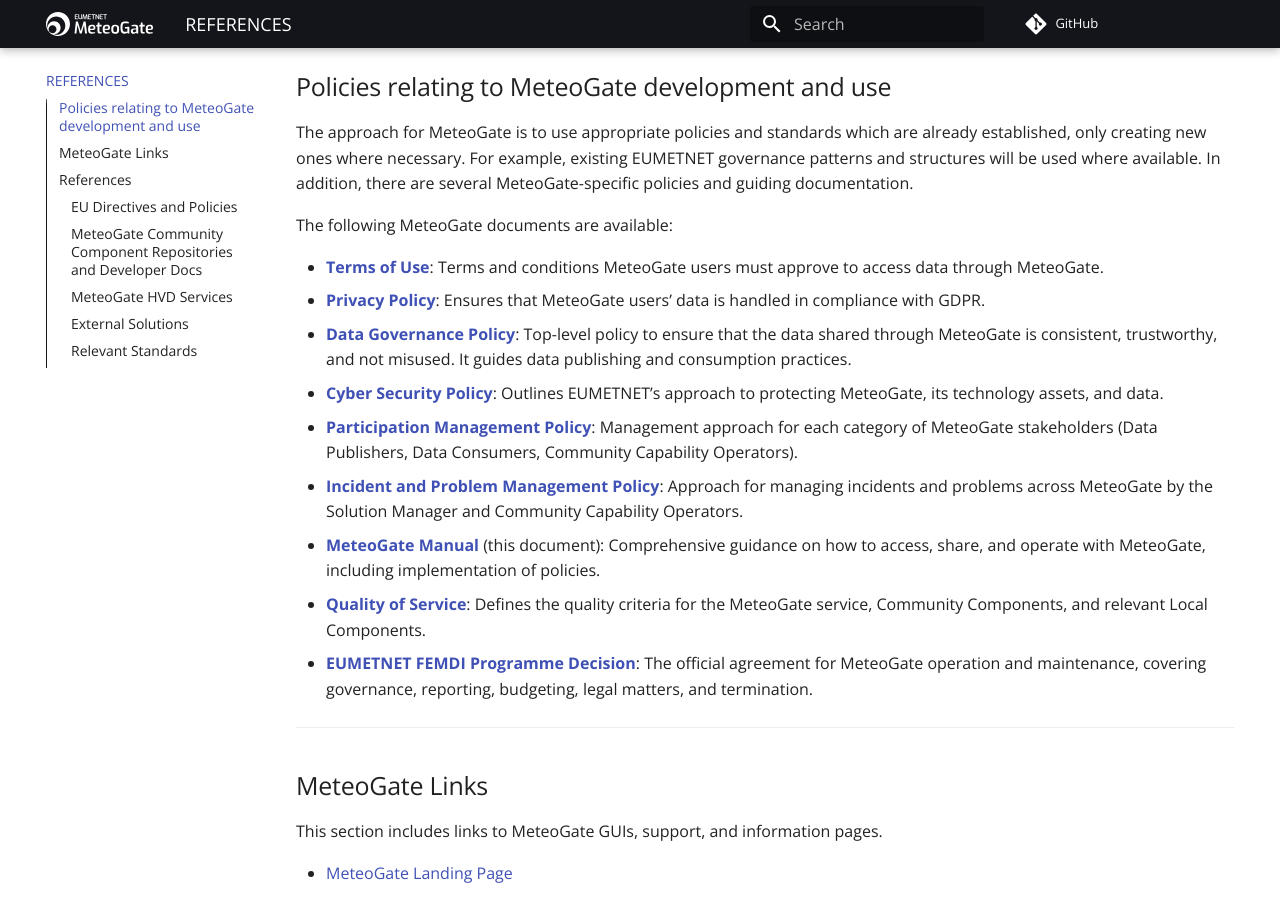
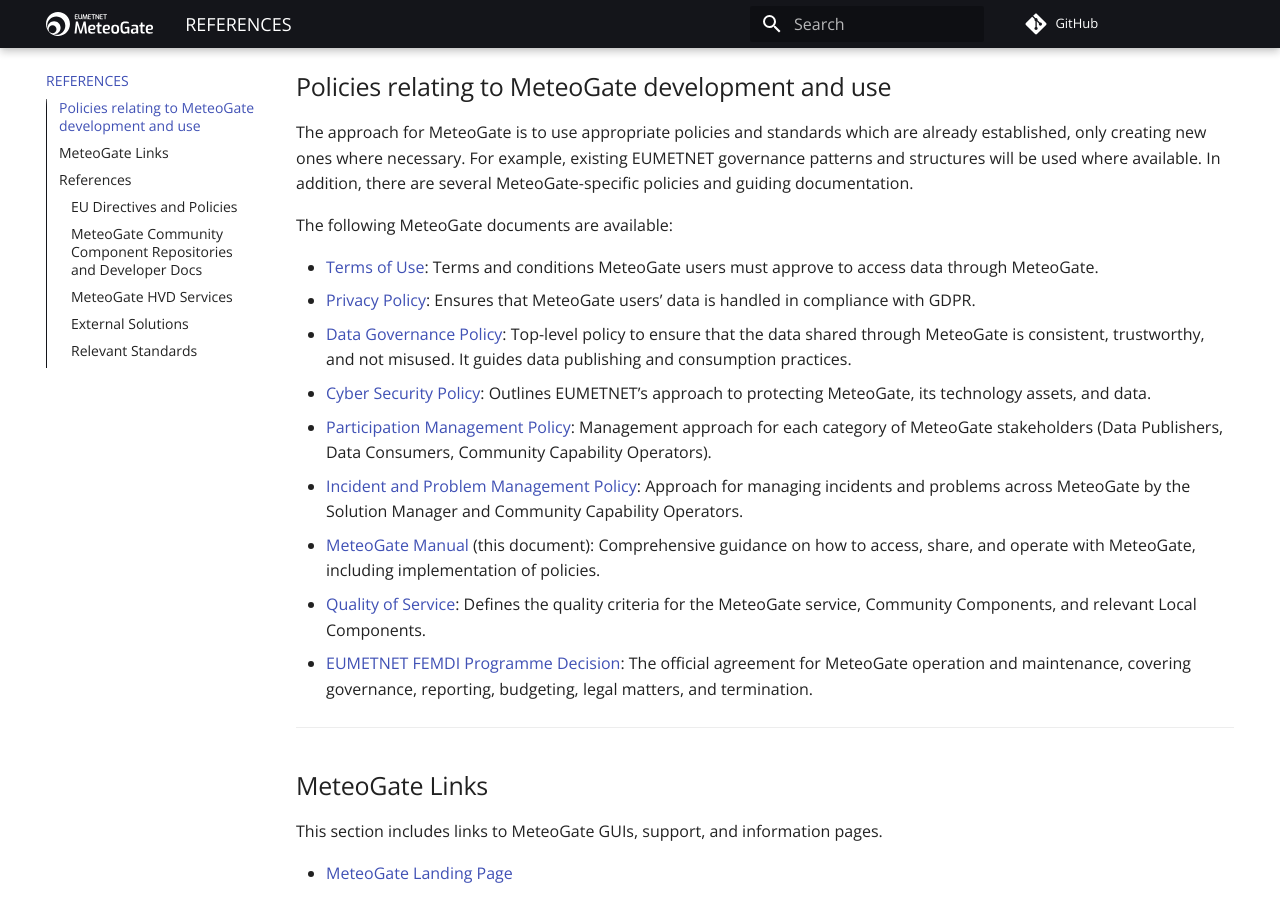
Before and after one commit to EUMETNET/meteogate-documentation, an MkDocs documentation site: the page built from docs/references.md, in a window 1280 px wide and 900 px high, scrolled down 410 px. Built offline with MkDocs 1.6.1 and Material for MkDocs 9.7.7, drawn with Linux system fonts in a browser that asks for light colours; comment, search, counter and statistics services are not loaded.

```diff
--- a/docs/references.md
+++ b/docs/references.md
@@ -14,15 +14,15 @@ The approach for MeteoGate is to use appropriate policies and standards which ar
 
 The following MeteoGate documents are available:
 
-  - **[Terms of Use]()**: Terms and conditions MeteoGate users must approve to access data through MeteoGate.
-  - **[Privacy Policy]()**: Ensures that MeteoGate users’ data is handled in compliance with GDPR.
-  - **[Data Governance Policy]()**: Top-level policy to ensure that the data shared through MeteoGate is consistent, trustworthy, and not misused. It guides data publishing and consumption practices.
-  - **[Cyber Security Policy]()**: Outlines EUMETNET’s approach to protecting MeteoGate, its technology assets, and data.
-  - **[Participation Management Policy]()**: Management approach for each category of MeteoGate stakeholders (Data Publishers, Data Consumers, Community Capability Operators).
-  - **[Incident and Problem Management Policy]()**: Approach for managing incidents and problems across MeteoGate by the Solution Manager and Community Capability Operators.
-  - **[MeteoGate Manual]()** (this document): Comprehensive guidance on how to access, share, and operate with MeteoGate, including implementation of policies.
-  - **[Quality of Service]()**: Defines the quality criteria for the MeteoGate service, Community Components, and relevant Local Components.
-  - **[EUMETNET FEMDI Programme Decision]()**: The official agreement for MeteoGate operation and maintenance, covering governance, reporting, budgeting, legal matters, and termination.
+  - [Terms of Use](): Terms and conditions MeteoGate users must approve to access data through MeteoGate.
+  - [Privacy Policy](): Ensures that MeteoGate users’ data is handled in compliance with GDPR.
+  - [Data Governance Policy](): Top-level policy to ensure that the data shared through MeteoGate is consistent, trustworthy, and not misused. It guides data publishing and consumption practices.
+  - [Cyber Security Policy](): Outlines EUMETNET’s approach to protecting MeteoGate, its technology assets, and data.
+  - [Participation Management Policy](): Management approach for each category of MeteoGate stakeholders (Data Publishers, Data Consumers, Community Capability Operators).
+  - [Incident and Problem Management Policy](): Approach for managing incidents and problems across MeteoGate by the Solution Manager and Community Capability Operators.
+  - [MeteoGate Manual]() (this document): Comprehensive guidance on how to access, share, and operate with MeteoGate, including implementation of policies.
+  - [Quality of Service](): Defines the quality criteria for the MeteoGate service, Community Components, and relevant Local Components.
+  - [EUMETNET FEMDI Programme Decision](): The official agreement for MeteoGate operation and maintenance, covering governance, reporting, budgeting, legal matters, and termination.
 
 
 
```
